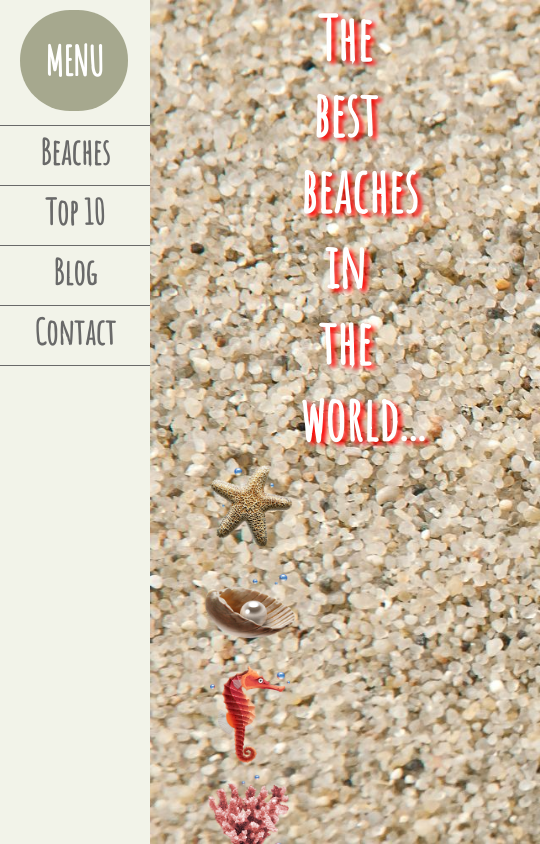
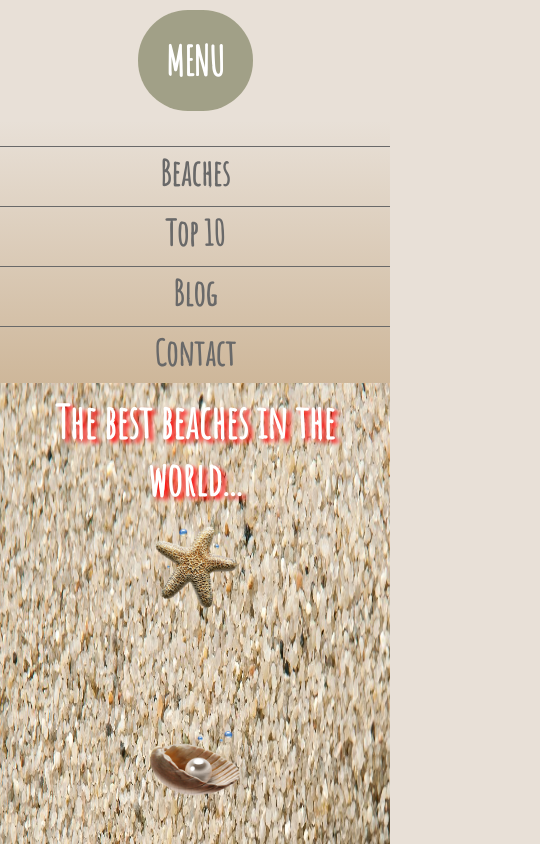
Before and after one commit to sanbysan/js_1, a plain HTML site: page index.html in a window 390 px wide. Both pictures are taken after a click on the element "MENU". Shown: the top 844 px of the page, 540 px wide, since content can reach past the window. Drawn offline with nearby package versions, Linux system fonts and the light colour scheme.

Commit message:
layout przy mniejszym ekranie

```diff
--- a/css/style.css
+++ b/css/style.css
@@ -1,8 +1,8 @@
 #sand {
-	background-image: url("../img/piasek.jpg");
-	background-size: cover;
+	background: url("../img/piasek.jpg") no-repeat center fixed;
+	background-size:100% 100%;
 	width: 100%;
-	height: 100%;
+	min-height: 100%;
 	position: relative;
 	display: flex;
 	flex-flow: column;
@@ -12,23 +12,17 @@ html {
 }
 body {
 	height: 100%;
-	left: 0;
 	margin: 0;
 	overflow-x: hidden;
-	position: relative;
-	background: #F2F3E9;
+	background: #e8e0d7;
 }
 #menu {
-  background: #F2F3E9;
-  left: -150px;
-  height: 100%;
-  position: fixed;
-  width: 150px;
+	/*background: #e0d6c9;*/
+  	background: linear-gradient(#e8e0d7, #ceb79a);
 }
 #menu ul {
   border-top: 1px solid #696969;
   list-style: none;
-  margin: 125px 0 0 0;
   padding: 0;
 }
 
@@ -51,6 +45,7 @@ body {
   color: #8fa799;
 }
 #icon-menu {
+  position: fixed;
   color: #fff;
   background-color: rgba(116,119,82,0.6);
   border-radius: 50px;
@@ -58,15 +53,10 @@ body {
   font-family: 'Amatic SC', cursive;
   font-size: 40px;
   font-weight: bold;
-  padding-bottom: 25px;
-  padding-left: 25px;
-  padding-right: 25px;
-  padding-top: 25px;
+  padding: 25px;
   margin-top: 10px;
   margin-left: 20px;
   text-decoration: none;
-  position: fixed;
-  top: 0;
 }
 #title {
 	color: #fff;
@@ -75,29 +65,116 @@ body {
 	font-size: 95px;
 	font-weight: bold;
 	text-align: center;
-	width: calc(100% - 300px);
-	margin: 0 auto;
-	flex: 0 1 auto;
+	margin: 0 150px;
 }
 .main-btn {
 	text-align: center;
 	width: 25%;
 	min-width: 200px;
-	display: inline-block;
-	align-self: center;
+	min-height: 200px;
 }
 .main-btn > a > img {
 	height: 50%;
 	width: 50%;
 }
 #main-btn-container {
+	flex: 1;
 	display: flex;
     flex-wrap: wrap;
-	height: 100%;
-	flex: 1 1 auto;
+	align-items: center;
+	justify-content: center;
+	margin: 0 100px;
 }
+
 @media (max-width: 800px) {
 	#title {
 		font-size: 60px;
 	}
 }
+
+
+@media (min-width: 500px) {
+	#icon-menu {
+	  z-index: 9999;
+	  position: fixed;
+	  top: 0;
+	}
+	#menu {
+	  position: fixed;
+      z-index: 9998;
+	  top: 0;
+	  height: 100%;
+	  width: 150px;
+	}
+	#menu:not(.visible) {
+	  /* menu jest schowane */
+	  left: -150px;
+	  -webkit-transition: left 0.2s; /* Safari */
+	  transition: left 0.2s;
+	}
+	#menu.visible {
+	  /* menu jest widoczne */
+		left: 0;
+		-webkit-transition: left 0.2s; /* Safari */
+		transition: left 0.2s;
+	}
+	#menu ul {
+      margin: 125px 0 0 0;
+	}
+	/*#sand.menu-visible #main-btn-container {
+		width: calc(100% - 150px);
+		padding-left: 150px;
+		-webkit-transition: padding-left 0.2s; /* Safari */
+		/*transition: padding-left 0.2s;
+	}
+	#sand:not(.menu-visible) #main-btn-container{
+		width: 100%;
+		padding-left: 0;
+		-webkit-transition: padding-left 0.2s; /* Safari */
+		/*transition: padding-left 0.2s;
+	}*/
+}
+
+@media (max-width: 500px) {
+	#icon-menu {
+		text-align: center;
+		position: static;
+		margin: 10px auto;
+		width: 65px;
+	}
+	#title {
+		font-size: 45px;
+		margin: 10px;
+	}
+
+	#menu {
+	  position: relative;
+	  width: 100%;
+	  overflow: hidden;
+	}
+	#menu.visible {
+		height: 262px;
+		-webkit-transition: height 0.2s; /* Safari */
+		transition: height 0.2s;
+	}
+	#menu:not(.visible) {
+	    height: 0;
+		-webkit-transition: height 0.2s; /* Safari */
+		transition: height 0.2s;
+	}
+	#menu ul {
+	  width: 100%;
+	  list-style: none;
+	  margin: 25px 0 0 0;
+	  padding: 0;
+	}
+
+	#menu li {
+	  border-bottom: 1px solid #696969;
+	  font-family: 'Amatic SC', cursive;
+	  line-height: 45px;
+	  padding-bottom: 3px;
+	  padding-top: 3px;
+	  text-align: center;
+	}
+}
--- a/index.html
+++ b/index.html
@@ -7,6 +7,7 @@
 		<title>Webpage with JS</title>
 	</head>
 	<body>
+		<div id="icon-menu">MENU</div>
 	    <div id="menu">
 		  <ul>
 			<li><a href="#">Beaches</a></li>
@@ -15,7 +16,6 @@
 			<li><a href="#">Contact</a></li>
 		  </ul>
 		</div><!--End of menu-->
-
 		<div id="sand">
 			<h1 id="title">
 			The best beaches in the world...
@@ -33,7 +33,6 @@
 			</div>
 		</div><!--End of sand-->
 
-		<div id="icon-menu">MENU</div>
 		<script src="https://ajax.googleapis.com/ajax/libs/jquery/3.1.1/jquery.min.js"></script>
 		<script src="js/script.js"></script>
 	</body>
--- a/js/script.js
+++ b/js/script.js
@@ -1,23 +1,8 @@
 var main = function() {
 
 $('#icon-menu').click(function() {
-    if ($('#menu').css('left') !== '0px') {
-		$('#menu').animate({
-		  left: "0px"
-		}, 200);
-
-		$('#sand').animate({
-		  left: "150px"
-		}, 200);
-	} else {
-		$('#menu').animate({
-		  left: "-150px"
-		}, 200);
-
-		$('#sand').animate({
-		  left: "0px"
-		}, 200);
-	}
+    $("#menu").toggleClass("visible");
+	$("#sand").toggleClass("menu-visible");
   });
 
   $('.main-btn img').on({
```
Also changed, not shown: 1 other file.
